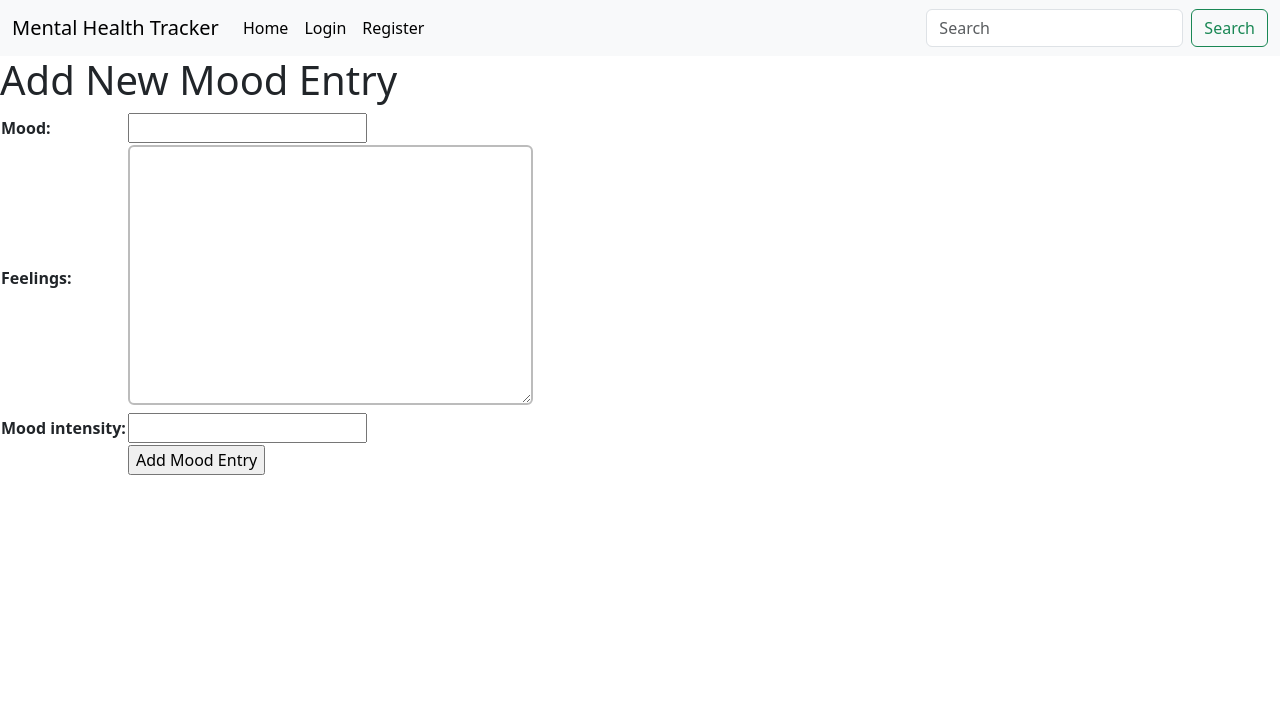
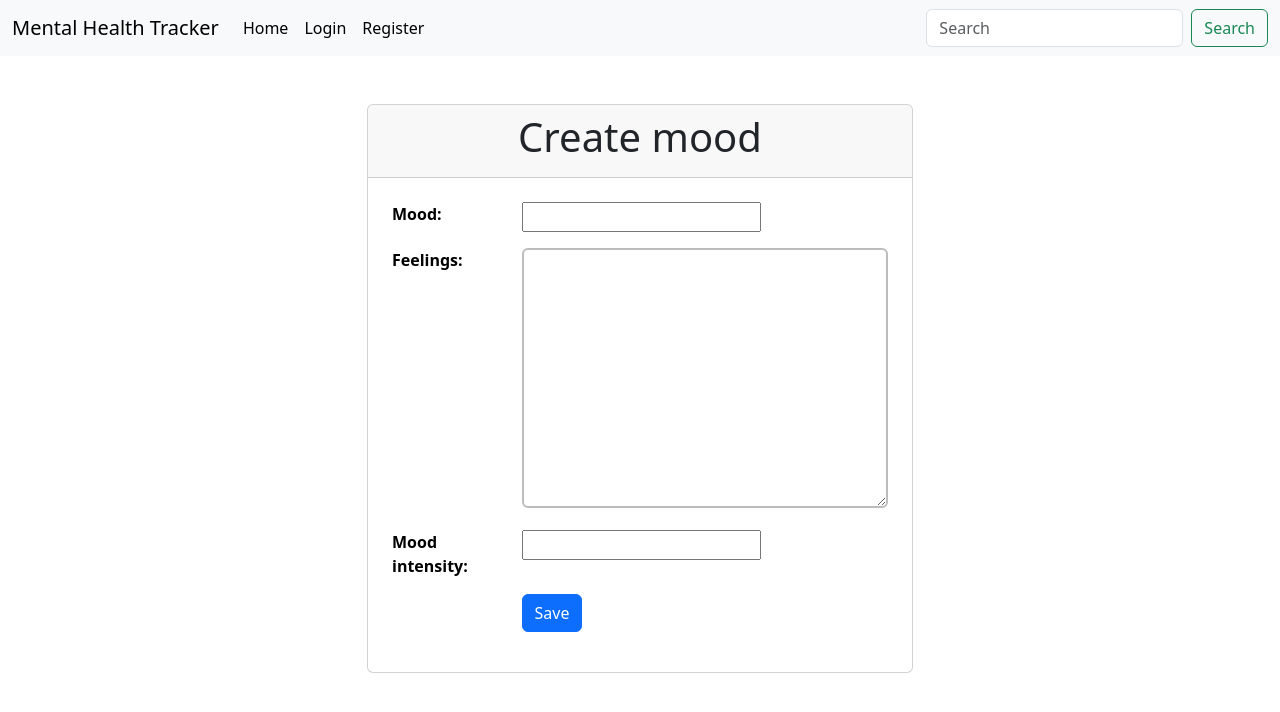
Before and after one commit to theoalll/mental-health-tracker, a Django app: page /create-mood-entry in a window 1280 px wide. Shown: the top 712 px of the page. Run offline with Django 5.2, Linux system fonts and the light colour scheme.

Commit message:
add styling to create mood page

```diff
--- a/main/templates/card_mood.html
+++ b/main/templates/card_mood.html
@@ -23,7 +23,7 @@
     </div>
 </div>
 
-<div class="modal fade" id="deleteConfirmation" tabindex="-1" aria-labelledby="exampleModalLabel" aria-hidden="true">
+<div class="modal fade" id="deleteConfirmation" tabindex="-1" aria-labelledby="deleteConfirmation" aria-hidden="true">
     <div class="modal-dialog">
       <div class="modal-content">
         <div class="modal-header">
--- a/main/templates/create_mood_entry.html
+++ b/main/templates/create_mood_entry.html
@@ -2,19 +2,30 @@
 {% block content %}
 {% include 'navbar.html' %}
 
-<h1>Add New Mood Entry</h1>
-
-<form method="POST">
+<div class="container mt-5">
+  <div class="row justify-content-center">
+    <div class="col-md-6">
+      <div class="card">
+        <div class="card-header text-center">
+          <h1>Create mood</h1>
+        </div>
+        <div class="card-body">
+          <form method="POST" action="">
             {% csrf_token %}
-  <table>
+            <table class="table table-borderless">
               {{ form.as_table }}
               <tr>
                 <td></td>
                 <td>
-        <input type="submit" value="Add Mood Entry" />
+                  <button type="submit" class="btn btn-primary login_btn">Save</button>
                 </td>
               </tr>
             </table>
           </form>
+        </div>
+      </div>
+    </div>
+  </div>
+</div>
 
-{% endblock %}
+{% endblock content %}
--- a/main/templates/main.html
+++ b/main/templates/main.html
@@ -74,6 +74,4 @@
 
 
 </div>
-
-
 {% endblock content %}
```
Also changed, not shown: main/templates/popup.html (deleted, +0 -17 lines). Lines whose indentation alone changed are shown as unchanged.
